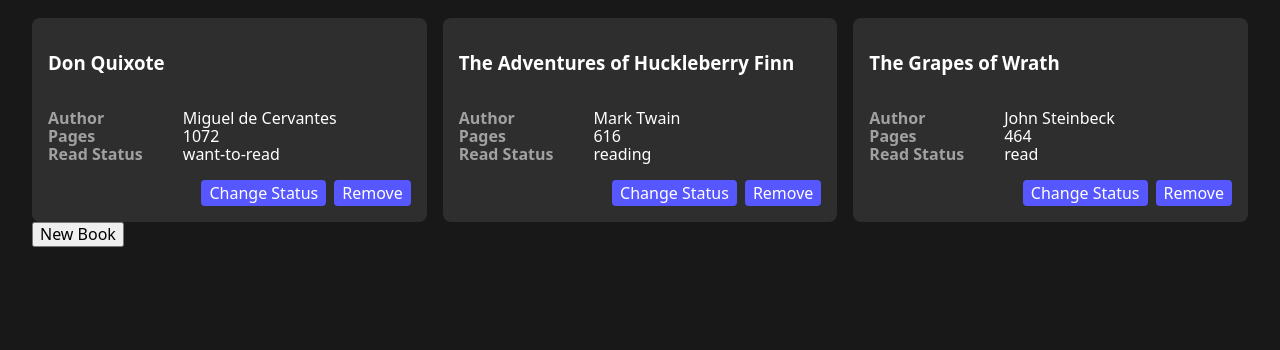
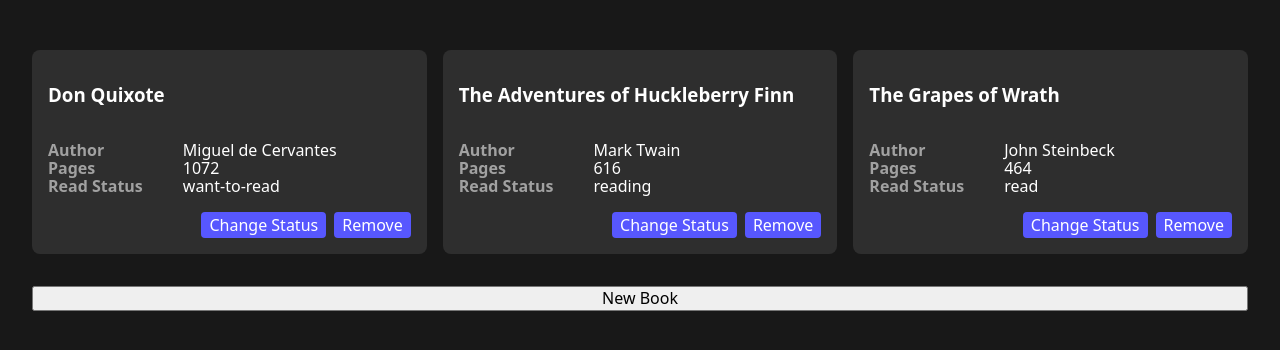
Before and after one commit to cgrustas/library, a plain HTML site: page index.html in a window 1280 px wide. Shown: the part 94-444 px from the top of the page. Drawn offline with Linux system fonts and the light colour scheme.

Commit message:
Add vertical flex layout to body with 2rem gap

```diff
--- a/css/styles.css
+++ b/css/styles.css
@@ -4,6 +4,9 @@
 
 body {
     padding: 2rem;
+    display: flex;
+    flex-direction: column;
+    gap: 2rem;
 }
 
 #library {
```
